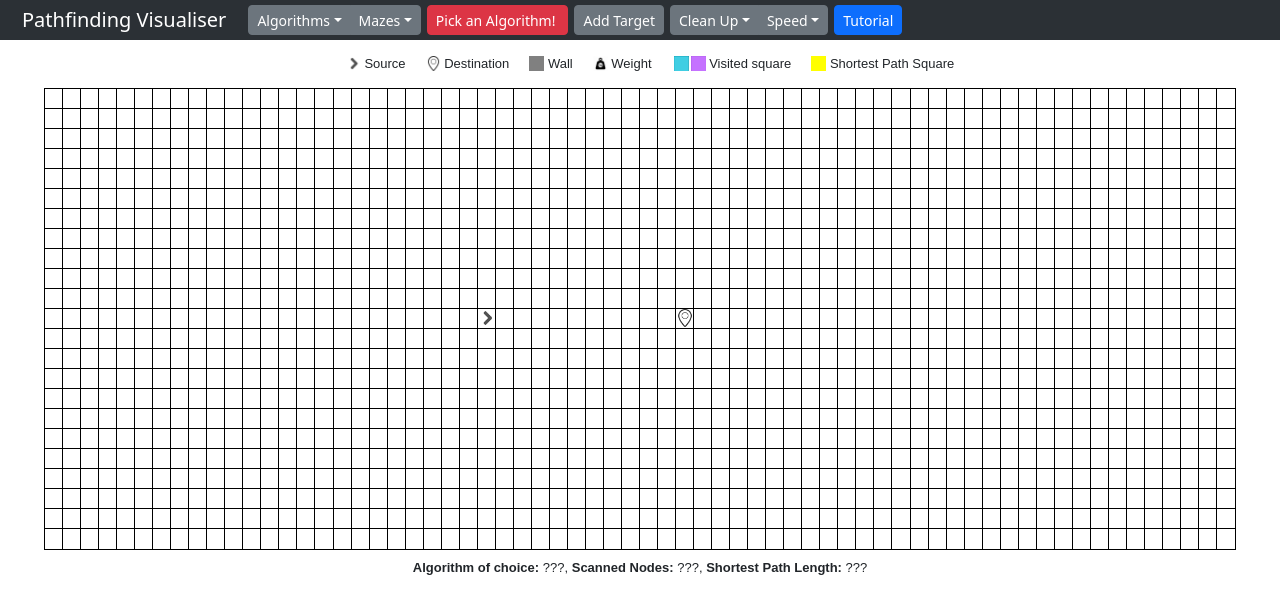
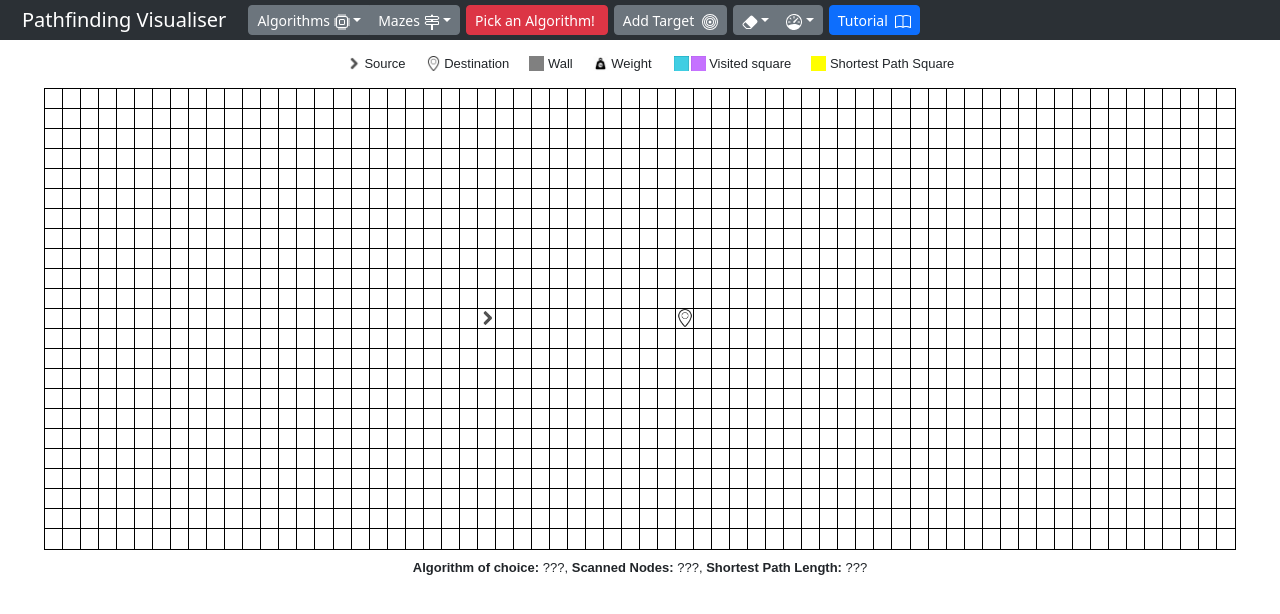
Before and after one commit to marsalah003/Pathfinding-Visualizer, a React (Vite) app: page / in a window 1280 px wide. Shown: the top 614 px of the page. Built offline with nearby package versions, Linux system fonts and the light colour scheme.

Commit message:
made it more pretty :)

```diff
--- a/index.html
+++ b/index.html
@@ -7,6 +7,14 @@
     <meta name="theme-color" content="#000000" />
     <meta name="description" content="Pathfinding Visualisation tool" />
     <link rel="apple-touch-icon" href="logo192.png" />
+    <meta
+      name="google-site-verification"
+      content="cz3itWRV-pZBwTPxoCaZkXl5fGcrNlsKEjO2aSkdTe8"
+    />
+    <meta
+      name="google-site-verification"
+      content="cz3itWRV-pZBwTPxoCaZkXl5fGcrNlsKEjO2aSkdTe8"
+    />
     <!--
       manifest.json provides metadata used when your web app is installed on a
       user's mobile device or desktop. See https://developers.google.com/web/fundamentals/web-app-manifest/
--- a/package.json
+++ b/package.json
@@ -13,6 +13,7 @@
     "@types/react-dom": "^18.2.18",
     "@vitejs/plugin-react": "^4.2.1",
     "bootstrap": "^5.3.3",
+    "bootstrap-icons": "^1.11.3",
     "classnames": "^2.5.1",
     "concurrently": "^8.2.2",
     "morgan": "^1.10.0",
--- a/src/PathfindingVisualiser/components/Navbar.tsx
+++ b/src/PathfindingVisualiser/components/Navbar.tsx
@@ -63,7 +63,17 @@ const NavBar = ({
               size="sm"
               disabled={state.isAnimationInProgress}
             >
-              Algorithms
+              Algorithms{" "}
+              <svg
+                xmlns="http://www.w3.org/2000/svg"
+                width="16"
+                height="16"
+                fill="currentColor"
+                class="bi bi-cpu"
+                viewBox="0 0 16 16"
+              >
+                <path d="M5 0a.5.5 0 0 1 .5.5V2h1V.5a.5.5 0 0 1 1 0V2h1V.5a.5.5 0 0 1 1 0V2h1V.5a.5.5 0 0 1 1 0V2A2.5 2.5 0 0 1 14 4.5h1.5a.5.5 0 0 1 0 1H14v1h1.5a.5.5 0 0 1 0 1H14v1h1.5a.5.5 0 0 1 0 1H14v1h1.5a.5.5 0 0 1 0 1H14a2.5 2.5 0 0 1-2.5 2.5v1.5a.5.5 0 0 1-1 0V14h-1v1.5a.5.5 0 0 1-1 0V14h-1v1.5a.5.5 0 0 1-1 0V14h-1v1.5a.5.5 0 0 1-1 0V14A2.5 2.5 0 0 1 2 11.5H.5a.5.5 0 0 1 0-1H2v-1H.5a.5.5 0 0 1 0-1H2v-1H.5a.5.5 0 0 1 0-1H2v-1H.5a.5.5 0 0 1 0-1H2A2.5 2.5 0 0 1 4.5 2V.5A.5.5 0 0 1 5 0m-.5 3A1.5 1.5 0 0 0 3 4.5v7A1.5 1.5 0 0 0 4.5 13h7a1.5 1.5 0 0 0 1.5-1.5v-7A1.5 1.5 0 0 0 11.5 3zM5 6.5A1.5 1.5 0 0 1 6.5 5h3A1.5 1.5 0 0 1 11 6.5v3A1.5 1.5 0 0 1 9.5 11h-3A1.5 1.5 0 0 1 5 9.5zM6.5 6a.5.5 0 0 0-.5.5v3a.5.5 0 0 0 .5.5h3a.5.5 0 0 0 .5-.5v-3a.5.5 0 0 0-.5-.5z" />
+              </svg>
             </Dropdown.Toggle>
 
             <Dropdown.Menu>
@@ -115,7 +125,17 @@ const NavBar = ({
               disabled={state.isAnimationInProgress}
               variant="secondary"
             >
-              Mazes
+              Mazes{" "}
+              <svg
+                xmlns="http://www.w3.org/2000/svg"
+                width="16"
+                height="16"
+                fill="currentColor"
+                className="bi bi-signpost-2"
+                viewBox="0 0 16 16"
+              >
+                <path d="M7 1.414V2H2a1 1 0 0 0-1 1v2a1 1 0 0 0 1 1h5v1H2.5a1 1 0 0 0-.8.4L.725 8.7a.5.5 0 0 0 0 .6l.975 1.3a1 1 0 0 0 .8.4H7v5h2v-5h5a1 1 0 0 0 1-1V8a1 1 0 0 0-1-1H9V6h4.5a1 1 0 0 0 .8-.4l.975-1.3a.5.5 0 0 0 0-.6L14.3 2.4a1 1 0 0 0-.8-.4H9v-.586a1 1 0 0 0-2 0M13.5 3l.75 1-.75 1H2V3zm.5 5v2H2.5l-.75-1 .75-1z" />
+              </svg>
             </Dropdown.Toggle>
 
             <Dropdown.Menu draggable={false}>
@@ -147,13 +167,19 @@ const NavBar = ({
           }
         >
           {" "}
-          {state.mazePicked && state.isAnimationInProgress
-            ? `Generating Maze...`
-            : state.algoPicked && state.isAnimationInProgress
-            ? `Visualising ${state.algoPicked}...`
-            : state.algoPicked
-            ? `Visualise ${state.algoPicked}`
-            : `Pick an Algorithm!`}
+          {state.mazePicked && state.isAnimationInProgress ? (
+            `Generating Maze...`
+          ) : state.algoPicked && state.isAnimationInProgress ? (
+            <>
+              Visualising <b>{state.algoPicked}</b>...
+            </>
+          ) : state.algoPicked ? (
+            <>
+              Visualise <b>{state.algoPicked}</b>
+            </>
+          ) : (
+            `Pick an Algorithm!`
+          )}
           <Spinner
             as="span"
             //@ts-expect-error ts type seems to be out of wack
@@ -174,7 +200,20 @@ const NavBar = ({
           }}
         >
           {" "}
-          {state.bombPicked ? "Remove" : "Add"} Target{" "}
+          {state.bombPicked ? "Remove" : "Add"} Target &nbsp;
+          <svg
+            xmlns="http://www.w3.org/2000/svg"
+            width="16"
+            height="16"
+            fill="currentColor"
+            className="bi bi-bullseye"
+            viewBox="0 0 16 16"
+          >
+            <path d="M8 15A7 7 0 1 1 8 1a7 7 0 0 1 0 14m0 1A8 8 0 1 0 8 0a8 8 0 0 0 0 16" />
+            <path d="M8 13A5 5 0 1 1 8 3a5 5 0 0 1 0 10m0 1A6 6 0 1 0 8 2a6 6 0 0 0 0 12" />
+            <path d="M8 11a3 3 0 1 1 0-6 3 3 0 0 1 0 6m0 1a4 4 0 1 0 0-8 4 4 0 0 0 0 8" />
+            <path d="M9.5 8a1.5 1.5 0 1 1-3 0 1.5 1.5 0 0 1 3 0" />
+          </svg>
         </Button>
         <ButtonGroup className="button">
           <Dropdown as={ButtonGroup} variant="secondary">
@@ -184,7 +223,16 @@ const NavBar = ({
               size="sm"
               disabled={state.isAnimationInProgress}
             >
-              Clean Up
+              <svg
+                xmlns="http://www.w3.org/2000/svg"
+                width="16"
+                height="16"
+                fill="currentColor"
+                className="bi bi-eraser-fill"
+                viewBox="0 0 16 16"
+              >
+                <path d="M8.086 2.207a2 2 0 0 1 2.828 0l3.879 3.879a2 2 0 0 1 0 2.828l-5.5 5.5A2 2 0 0 1 7.879 15H5.12a2 2 0 0 1-1.414-.586l-2.5-2.5a2 2 0 0 1 0-2.828zm.66 11.34L3.453 8.254 1.914 9.793a1 1 0 0 0 0 1.414l2.5 2.5a1 1 0 0 0 .707.293H7.88a1 1 0 0 0 .707-.293z" />
+              </svg>
             </Dropdown.Toggle>
 
             <Dropdown.Menu>
@@ -206,7 +254,20 @@ const NavBar = ({
               size="sm"
               disabled={state.isAnimationInProgress}
             >
-              Speed
+              <svg
+                xmlns="http://www.w3.org/2000/svg"
+                width="16"
+                height="16"
+                fill="currentColor"
+                className="bi bi-speedometer"
+                viewBox="0 0 16 16"
+              >
+                <path d="M8 2a.5.5 0 0 1 .5.5V4a.5.5 0 0 1-1 0V2.5A.5.5 0 0 1 8 2M3.732 3.732a.5.5 0 0 1 .707 0l.915.914a.5.5 0 1 1-.708.708l-.914-.915a.5.5 0 0 1 0-.707M2 8a.5.5 0 0 1 .5-.5h1.586a.5.5 0 0 1 0 1H2.5A.5.5 0 0 1 2 8m9.5 0a.5.5 0 0 1 .5-.5h1.5a.5.5 0 0 1 0 1H12a.5.5 0 0 1-.5-.5m.754-4.246a.39.39 0 0 0-.527-.02L7.547 7.31A.91.91 0 1 0 8.85 8.569l3.434-4.297a.39.39 0 0 0-.029-.518z" />
+                <path
+                  fill-rule="evenodd"
+                  d="M6.664 15.889A8 8 0 1 1 9.336.11a8 8 0 0 1-2.672 15.78zm-4.665-4.283A11.95 11.95 0 0 1 8 10c2.186 0 4.236.585 6.001 1.606a7 7 0 1 0-12.002 0"
+                />
+              </svg>
             </Dropdown.Toggle>
 
             <Dropdown.Menu>
@@ -254,7 +315,17 @@ const NavBar = ({
           disabled={state.isAnimationInProgress}
         >
           {" "}
-          Tutorial
+          Tutorial &nbsp;
+          <svg
+            xmlns="http://www.w3.org/2000/svg"
+            width="16"
+            height="16"
+            fill="currentColor"
+            className="bi bi-book"
+            viewBox="0 0 16 16"
+          >
+            <path d="M1 2.828c.885-.37 2.154-.769 3.388-.893 1.33-.134 2.458.063 3.112.752v9.746c-.935-.53-2.12-.603-3.213-.493-1.18.12-2.37.461-3.287.811zm7.5-.141c.654-.689 1.782-.886 3.112-.752 1.234.124 2.503.523 3.388.893v9.923c-.918-.35-2.107-.692-3.287-.81-1.094-.111-2.278-.039-3.213.492zM8 1.783C7.015.936 5.587.81 4.287.94c-1.514.153-3.042.672-3.994 1.105A.5.5 0 0 0 0 2.5v11a.5.5 0 0 0 .707.455c.882-.4 2.303-.881 3.68-1.02 1.409-.142 2.59.087 3.223.877a.5.5 0 0 0 .78 0c.633-.79 1.814-1.019 3.222-.877 1.378.139 2.8.62 3.681 1.02A.5.5 0 0 0 16 13.5v-11a.5.5 0 0 0-.293-.455c-.952-.433-2.48-.952-3.994-1.105C10.413.809 8.985.936 8 1.783" />
+          </svg>
         </Button>
       </Nav>
     </Container>
--- a/src/PathfindingVisualiser/components/Node.css
+++ b/src/PathfindingVisualiser/components/Node.css
@@ -173,6 +173,7 @@ img {
   animation-iteration-count: 1;
   animation-fill-mode: forwards;
   animation-play-state: running;
+
 }
 
 .animateSecondPathInstantly {
@@ -180,6 +181,7 @@ img {
 }
 .instantPath {
   background-color: yellow;
+
 }
 .wall {
   animation-name: wallAnimation;
@@ -194,4 +196,5 @@ img {
   background-size: contain;
   background-position: center;
   -webkit-user-drag: none;
-  outline: 0.1px solid black;}
+  outline: 0.1px solid black;
+}
--- a/src/PathfindingVisualiser/components/Tutorial.tsx
+++ b/src/PathfindingVisualiser/components/Tutorial.tsx
@@ -220,7 +220,21 @@ const Tutorial = ({ modalState, setModalState }: propsI) => (
       animation={false}
     >
       <Modal.Header closeButton>
-        <Modal.Title>Add Target</Modal.Title>
+        <Modal.Title>
+          <svg
+            xmlns="http://www.w3.org/2000/svg"
+            width="16"
+            height="16"
+            fill="currentColor"
+            className="bi bi-bullseye"
+            viewBox="0 0 16 16"
+          >
+            <path d="M8 15A7 7 0 1 1 8 1a7 7 0 0 1 0 14m0 1A8 8 0 1 0 8 0a8 8 0 0 0 0 16" />
+            <path d="M8 13A5 5 0 1 1 8 3a5 5 0 0 1 0 10m0 1A6 6 0 1 0 8 2a6 6 0 0 0 0 12" />
+            <path d="M8 11a3 3 0 1 1 0-6 3 3 0 0 1 0 6m0 1a4 4 0 1 0 0-8 4 4 0 0 0 0 8" />
+            <path d="M9.5 8a1.5 1.5 0 1 1-3 0 1.5 1.5 0 0 1 3 0" />
+          </svg>
+        </Modal.Title>
       </Modal.Header>
       <Modal.Body className="body">
         Right click on the grid to add a wall or right-click and move the cursor
```
Also changed, not shown: 1 other file (tests, documents, lock files or other folders).
